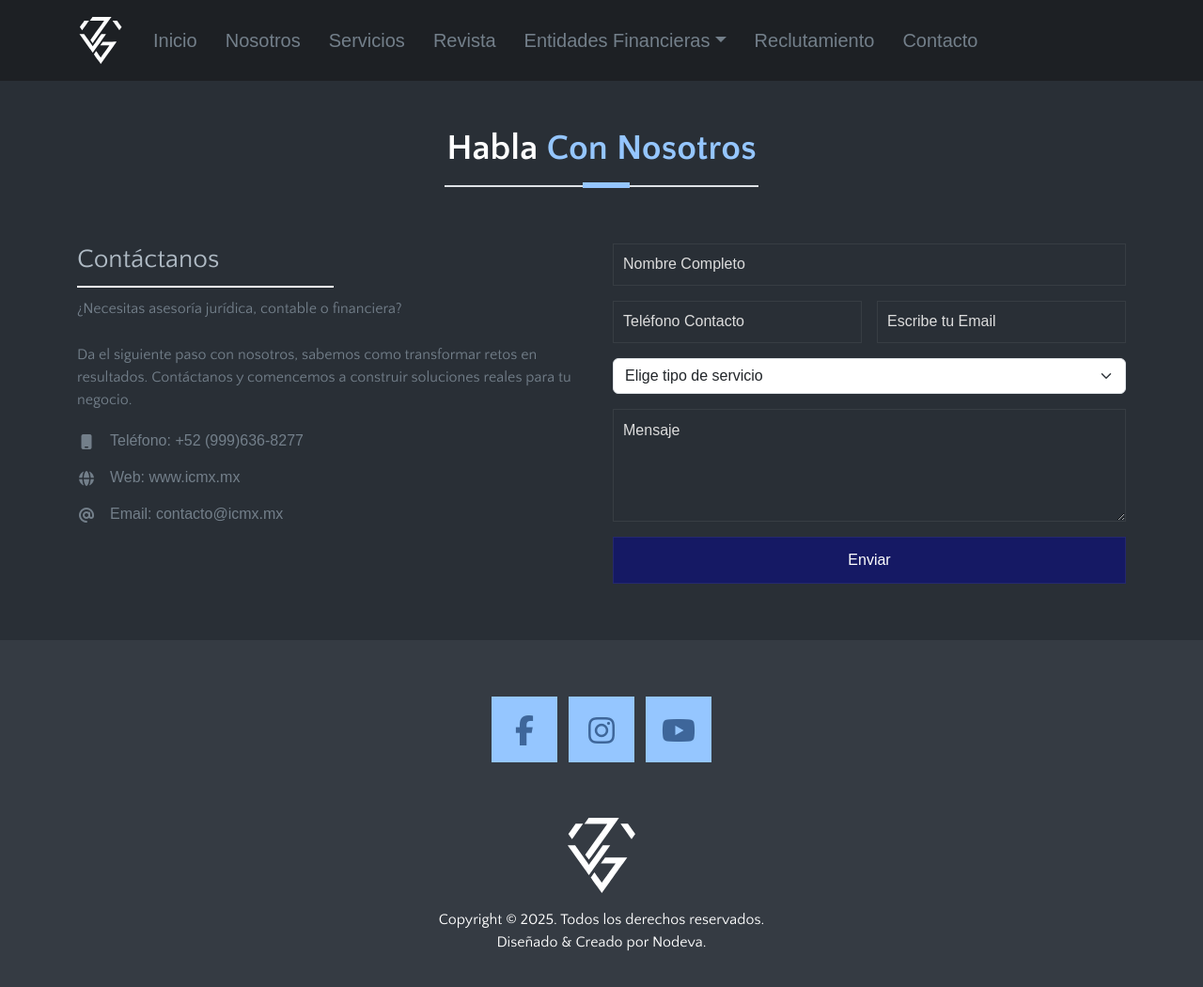
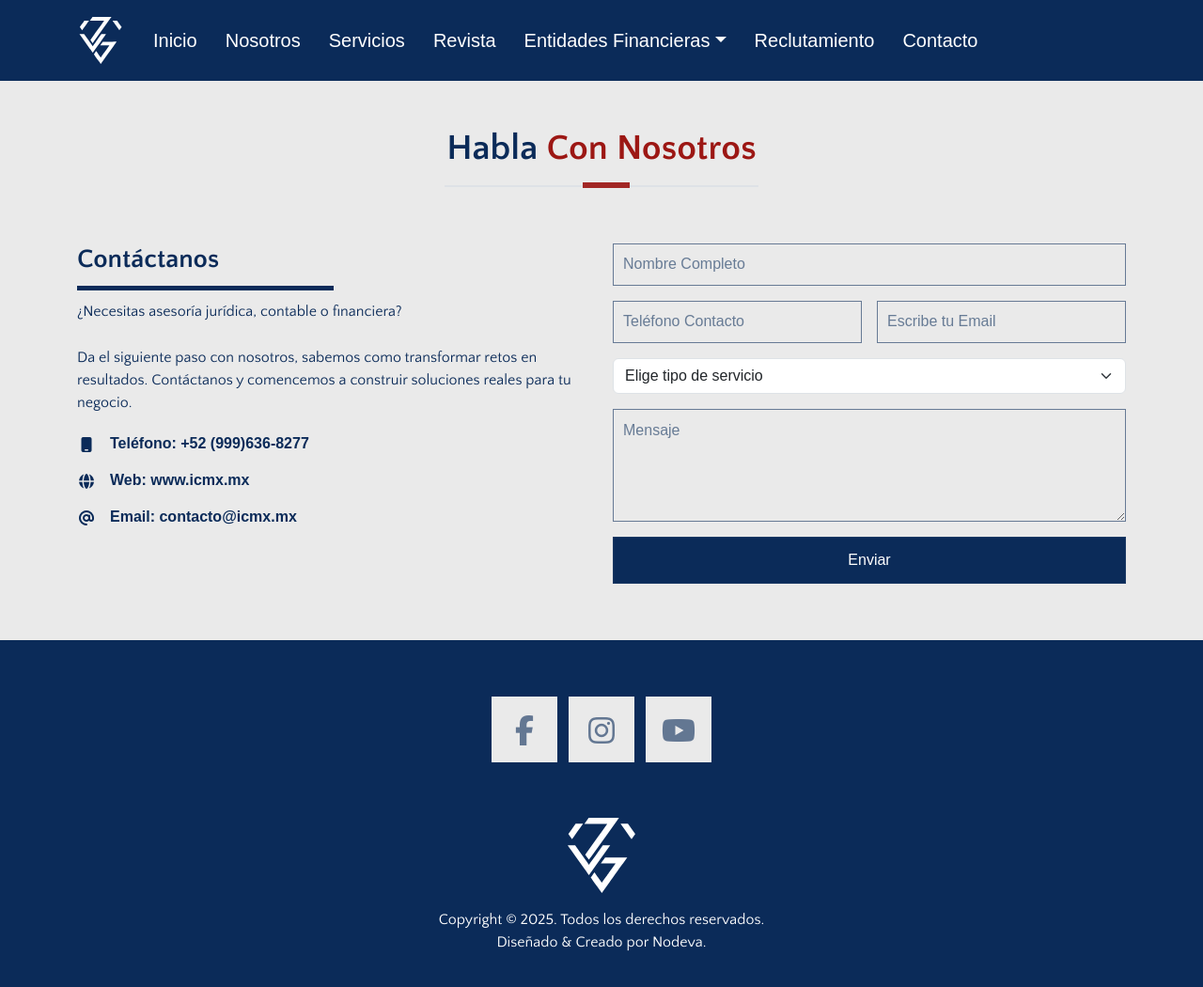
Before and after one commit to KronosX38/capmexgroup, a PHP site: page /contacto.html in a window 1280 px wide. Shown: the whole page at 94% size. Run offline with PHP 8.4, Linux system fonts and the light colour scheme; some libraries are stand-ins or nearby versions; some web fonts are replaced.

Commit message:
Add files via upload

```diff
--- a/assets/css/estilos.css
+++ b/assets/css/estilos.css
@@ -26,7 +26,7 @@ h5,
 h6 {
   font-weight: 400;
   font-family: "Quattrocento Sans", sans-serif;
-  color: #afbac4;
+  color: #ffffff;
 }
 
 p {
@@ -204,11 +204,11 @@ a:hover {
   position: absolute;
   top: -4px;
   width: 50px;
-  background-color: #95c6ff;
+  background-color: rgba(156, 22, 20, 0.916);
 }
 
 .color {
-  color: #6CB670;
+  color: #b66c80;
 }
 
 .sub-title {
@@ -230,11 +230,12 @@ a:hover {
 }
 
 .bg-one {
-  background-color: #353b43;
+  background-color: #eaeaea;
 }
 
+
 .bg-dark {
-  background: #242930;
+  background: #0e5bc7;
 }
 
 .parallax-section {
@@ -440,13 +441,13 @@ a:hover {
   text-transform: capitalize;
   font-weight: 700;
   font-size: 38px;
-  color: #fff;
+  color: #0b2b59;
 }
 .title h2 span {
-  color: #95c6ff;
+  color: #9c1714;
 }
 .title p {
-  color: #666;
+  color: #ffffff;
 }
 .title.title-white h2 {
   color: #fff;
@@ -563,7 +564,7 @@ a:hover {
   Navigation
 ==================================================================*/
 .navigation {
-  background-color: #1d2024;
+  background-color: #0B2B59;
   width: 100%;
   z-index: 99;
   margin-bottom: 0;
@@ -588,7 +589,7 @@ a:hover {
   padding-left: 15px !important;
   padding-right: 15px !important;
   font-size: 20px;
-  color: #737f8a;
+  color: #ffffff;
 }
 
 .nav-drop{
@@ -882,6 +887,12 @@ a:hover {
 
 .contact-us {
   padding-top: 50px;
+  background-color: #eaeaea !important;
+}
+
+.contact-title{
+  color: #0B2B59;
+  font-weight: 600;
 }
 
 .contact-form {
@@ -889,7 +900,7 @@ a:hover {
 }
 .contact-form .form-control {
   background-color: transparent;
-  border: 1px solid rgba(236, 239, 241, 0.07);
+  border: 1px solid rgba(11, 44, 89, 0.586);
   height: 45px;
 }
 .contact-form textarea.form-control {
@@ -897,19 +908,23 @@ a:hover {
   height: 120px;
 }
 
+.contact-form ::placeholder{
+  color:rgba(11, 44, 89, 0.586);
+}
+
 .contact-form input:hover,
 .contact-form textarea:hover {
-  border-color: #578ecc;
+  border-color: #9c1714;
 }
 
 #contact-submit:hover{
   border-color: #578ecc;
-  background: #0B2B59;
+  background: #9c1714;
 }
 
 #contact-submit {
   border: 1px solid rgba(236, 239, 241, 0.07);
-  background: #111370cb;
+  background: #0B2B59;
   padding: 12px 0;
   width: 100%;
   margin: 0;
@@ -921,10 +936,14 @@ a:hover {
 
 .contact-info p {
   margin-bottom: 25px;
+  color:#0B2B59 ;
+  font-weight: 500;
 }
 
 .con-info {
   margin-bottom: 20px;
+  color:#0B2B59 ;
+  font-weight: bold;
 }
 
 .con-info i,
@@ -1035,7 +1028,7 @@ a:hover {
   transform: rotateY(0deg);
 }
 .social-icon ul li a {
-  background-color: #95c6ff;
+  background-color: #eaeaea;
   border: 1px solid transparent;
   display: block;
   height: 70px;
@@ -1044,6 +1037,11 @@ a:hover {
   transform: rotateY(180deg);
   transition: all 400ms ease-out 0s;
 }
+
+#footer {
+  background-color: #0B2B59;
+}
+
 @media (max-width: 768px) {
   .social-icon ul li a {
     width: 55px;
@@ -1051,7 +1049,7 @@ a:hover {
   }
 }
 .social-icon ul li a i {
-  color: #052858;
+  color: #0B2B59;
   display: inline-block;
   font-size: 32px;
   line-height: 70px;
--- a/assets/css/mapstyles.css
+++ b/assets/css/mapstyles.css
@@ -9,7 +9,7 @@ html {
 }
 
 body {
-  background-color: #353b43;
+  background-color: #eaeaea;
   font-family: "Anaheim", sans-serif;
   color: #737f8a;
   -webkit-font-smoothing: antialiased;
@@ -19,15 +19,16 @@ body {
 .mapadiv{
     width: 50%;
     margin: auto;
+    background-color: #eaeaea;
 
 }
 
 .cls-1 {
-    fill: #0d2c58;
+    fill: #0B2B59;
 }
 
 .estadoscedes {
-    fill: #ff9f43;
+    fill: #9c1714;
 }
 
 .cls-1, .estadoscedes {
@@ -42,23 +43,27 @@ body {
 }
 
 .mipopover {
-  --bs-popover-bg: #333;
-  --bs-popover-border-color: #ff9f43;
-  --bs-popover-header-bg: #ff9f43;
-  --bs-popover-header-color: white;
-  --bs-popover-body-color: #eee;
+  --bs-popover-bg: #eaeaea;
+  --bs-popover-border-color: #0b2b59;
+  --bs-popover-header-bg: #9c1714;
+  --bs-popover-header-color: #eaeaea;
+  --bs-popover-body-color: #0B2B59;
   --bs-popover-max-width: 250px;
 
 }
 
 .border-contact{
-border-bottom: 2px solid #fff;
+border-bottom: 5px solid #0B2B59;
 width: 50%;
 padding: 2px;
 margin-bottom: 10px;
 }
 
-
+.cerrar-popover{
+ color: #eaeaea;
+ font-weight: 700;
+ background-color: #0B2B59;
+}
 
 
 @media(max-width:1200px) {
```
Also changed, not shown: other parts of assets/css/estilos.css (+43 -53 lines).
